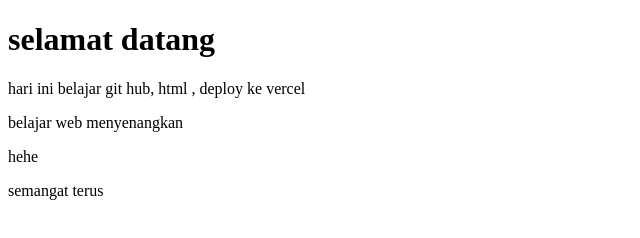
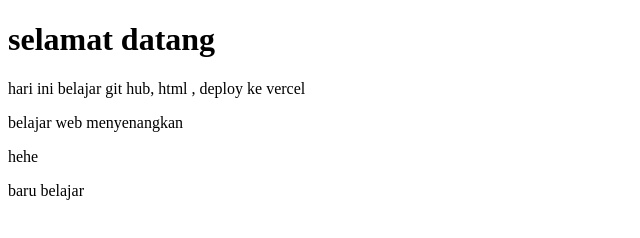
Before and after one commit to kelvinsaputra23/2327-PW1-KELVIN, a plain HTML site: page index.html in a window 1280 px wide. Shown: the full height of the page, 0-640 px from the left. Drawn offline with Linux system fonts and the light colour scheme.

Commit message:
Update index.html

```diff
--- a/index.html
+++ b/index.html
@@ -10,6 +10,6 @@
     <p> hari ini belajar git hub, html , deploy ke vercel </p>
     <p>belajar web menyenangkan </p>
     <p>hehe</p>
-    <p>semangat terus </p>
+    <p>baru belajar</p>
 </body>
 </html>
```
